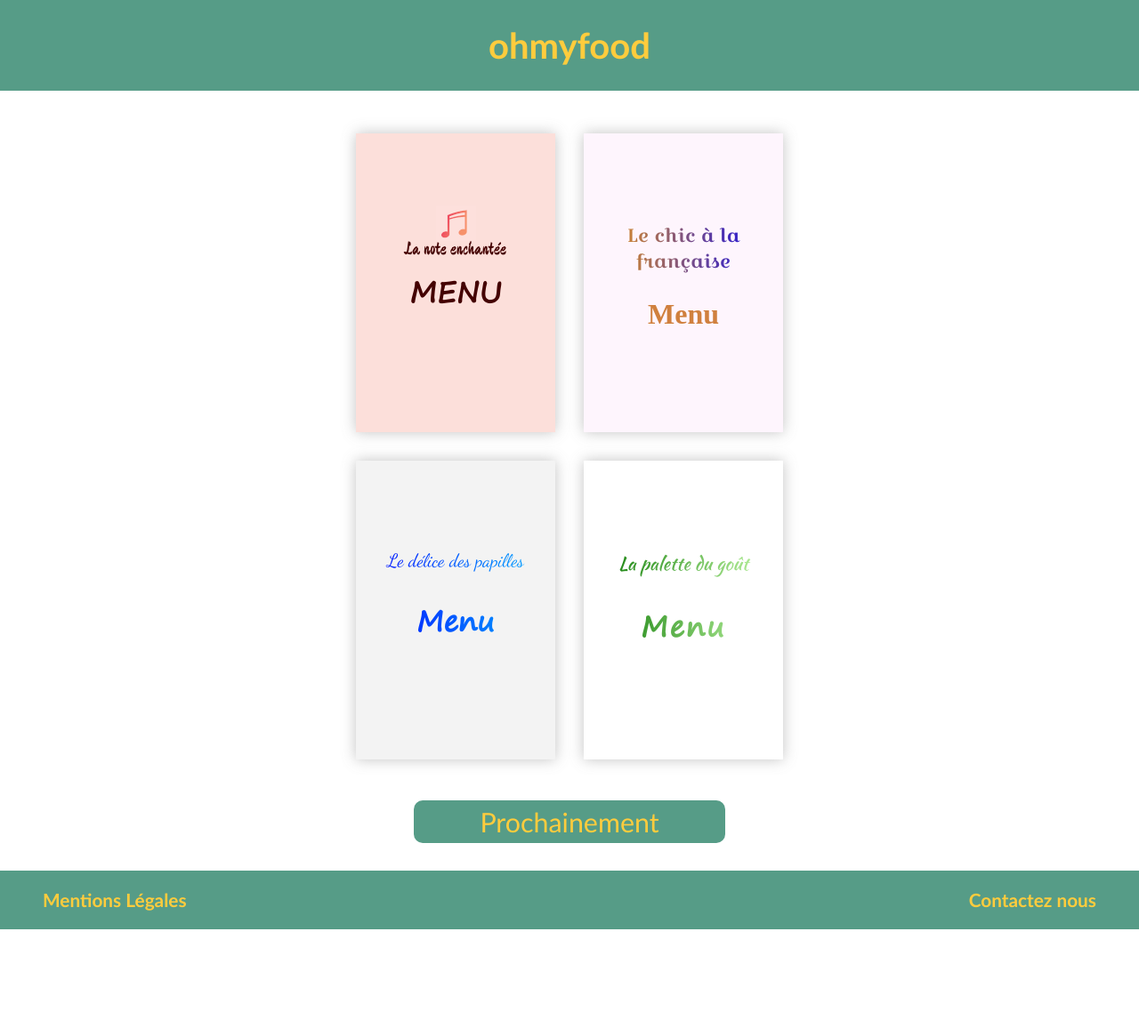
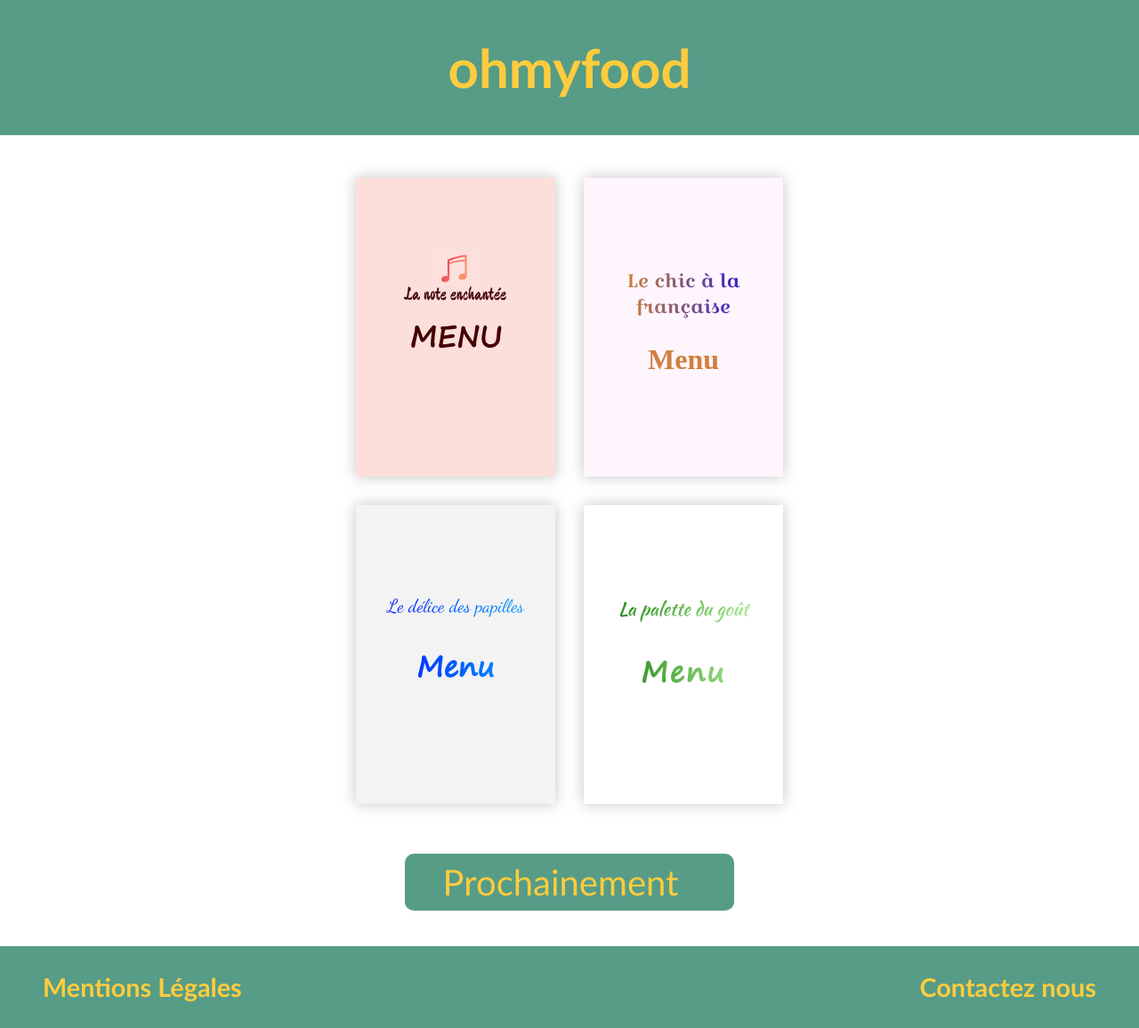
Before and after one commit to Matos-slack/App-Oh-My-Food, a website: page index.html in a window 1280 px wide. Shown: the whole page at 89% size. Before the commit the page ends 1045 px from the top, so only its background shows below. Drawn offline with Linux system fonts and the light colour scheme; a web font is replaced by a local one.

Commit message:
modif size header et footer + button

```diff
--- a/sass/Composants/_buttons.scss
+++ b/sass/Composants/_buttons.scss
@@ -4,8 +4,9 @@
     background-color: $color-bg;
     color: $color-font;
     text-align: center;
-    font-size: 1.9em;
+    font-size: 2.5em;
     border-radius: 10px;
+    padding-right: 0.5em;
     p{
         padding: 0.2em;
     }
--- a/sass/Layout/_footer.scss
+++ b/sass/Layout/_footer.scss
@@ -5,6 +5,6 @@ footer{
     color: $color-font;
     padding: 0 3em 0 3em;
     h3{
-        font-size: 1.3em;
+        font-size: 1.8em;
     }
 }
--- a/sass/Layout/_header.scss
+++ b/sass/Layout/_header.scss
@@ -11,6 +11,7 @@ header{
         a{
             text-decoration: none;
             margin: auto;
+            font-size: 1.5em;
         }
     }
 .menu-header{
```
Also changed, not shown: css/style.css, 1 other file.
